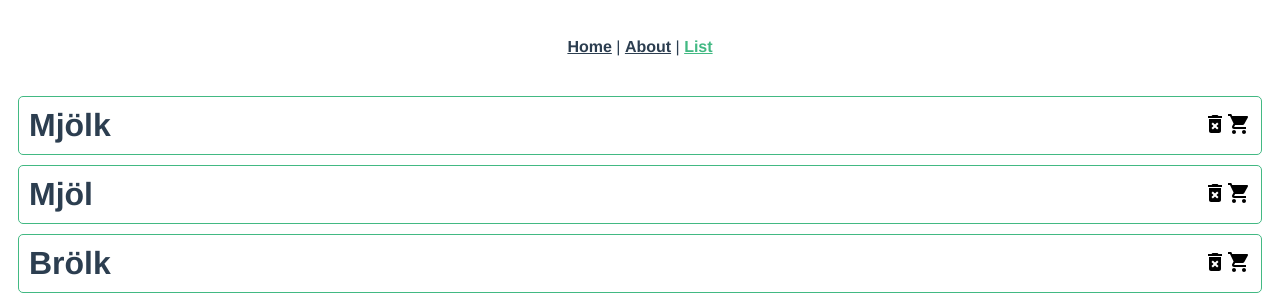
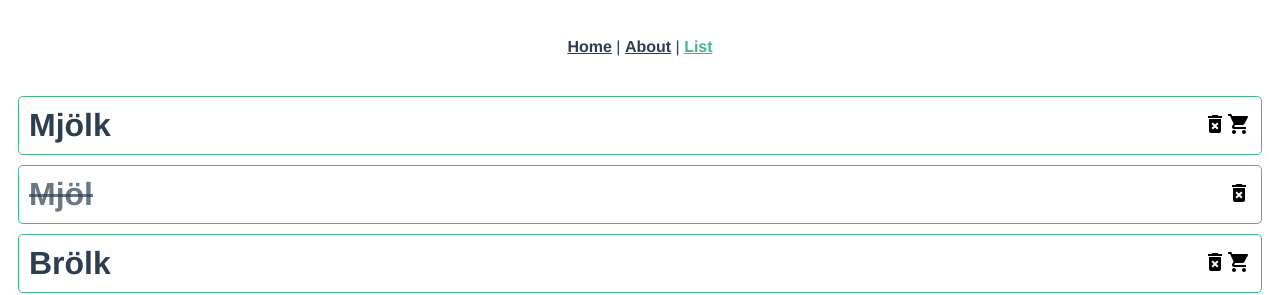
Before and after one commit to Markussim/Listify, a Vue app in the folder shopping/: page /list in a window 1280 px wide. Shown: the top 295 px of the page. Built offline with nearby package versions, Linux system fonts and the light colour scheme.

Commit message:
Bought not working

```diff
--- a/shopping/src/components/ListItem.vue
+++ b/shopping/src/components/ListItem.vue
@@ -1,9 +1,9 @@
 <template>
     <div id="item">
-        <h1>{{ name }}</h1>
+        <h1 :class="{'bought': isBought}">{{ item.name }}</h1>
         <div id="icons">
-            <img v-on:click="$emit('deleteItem', id)" src="../assets/delete.svg" />
-            <img src="../assets/shopping_cart.svg" />
+            <img v-on:click="$emit('deleteItem', item.id)" src="../assets/delete.svg" />
+            <img v-if="!isBought" v-on:click="$emit('buyItem', item.id)" src="../assets/shopping_cart.svg" />
         </div>
     </div>
 </template>
@@ -12,9 +12,13 @@
 export default {
     name: 'ListItem',
     props: {
-        name: String,
-        id: String
-    }
+        item: Object
+    },
+    data() {
+        return {
+            isBought: this.item.bought
+        };
+    },
 }
 </script>
 
@@ -40,4 +44,9 @@ img {
 h1 {
     margin: 0;
 }
+
+.bought {
+    text-decoration: line-through;
+    color: #2c3e50b2;
+}
 </style>
--- a/shopping/src/views/List.vue
+++ b/shopping/src/views/List.vue
@@ -1,7 +1,7 @@
 <template>
     <div class="about">
         <div v-for="(item, index) in listItems" :key="index">
-            <ListItem v-bind:name="item.name" v-bind:id="item.id" />
+            <ListItem v-bind:item="item" @deleteItem="deleteItem" @buyItem="buyItem" />
         </div>
     </div>
 </template>
@@ -15,14 +15,21 @@ export default defineComponent({
     data() {
         return {
             message: "Pucko list",
-            listItems: [{ name: "Mjölk", id: 1 }, { name: "Mjöl", id: 2 }, { name: "Brölk", id: 3 }, { name: "Red Bull", id: 4 }, { name: "Tomatsoppa", id: 5 }, { name: "Köttfri köttfärs", id: 6 }]
+            listItems: [{ name: "Mjölk", id: 1, bought: false }, { name: "Mjöl", id: 2, bought: true }, { name: "Brölk", id: 3, bought: false }, { name: "Red Bull", id: 4, bought: false }, { name: "Tomatsoppa", id: 5, bought: false }, { name: "Köttfri köttfärs", id: 6, bought: false }]
         };
     },
     components: { ListItem },
     methods: {
         deleteItem(id) {
-            console.log(id);
             this.listItems = this.listItems.filter(item => item.id !== id);
+        },
+        buyItem(id) {
+            this.listItems = this.listItems.map(item => {
+                if (item.id === id) {
+                    item.bought = !item.bought;
+                }
+                return item;
+            });
         }
     }
 });
```
